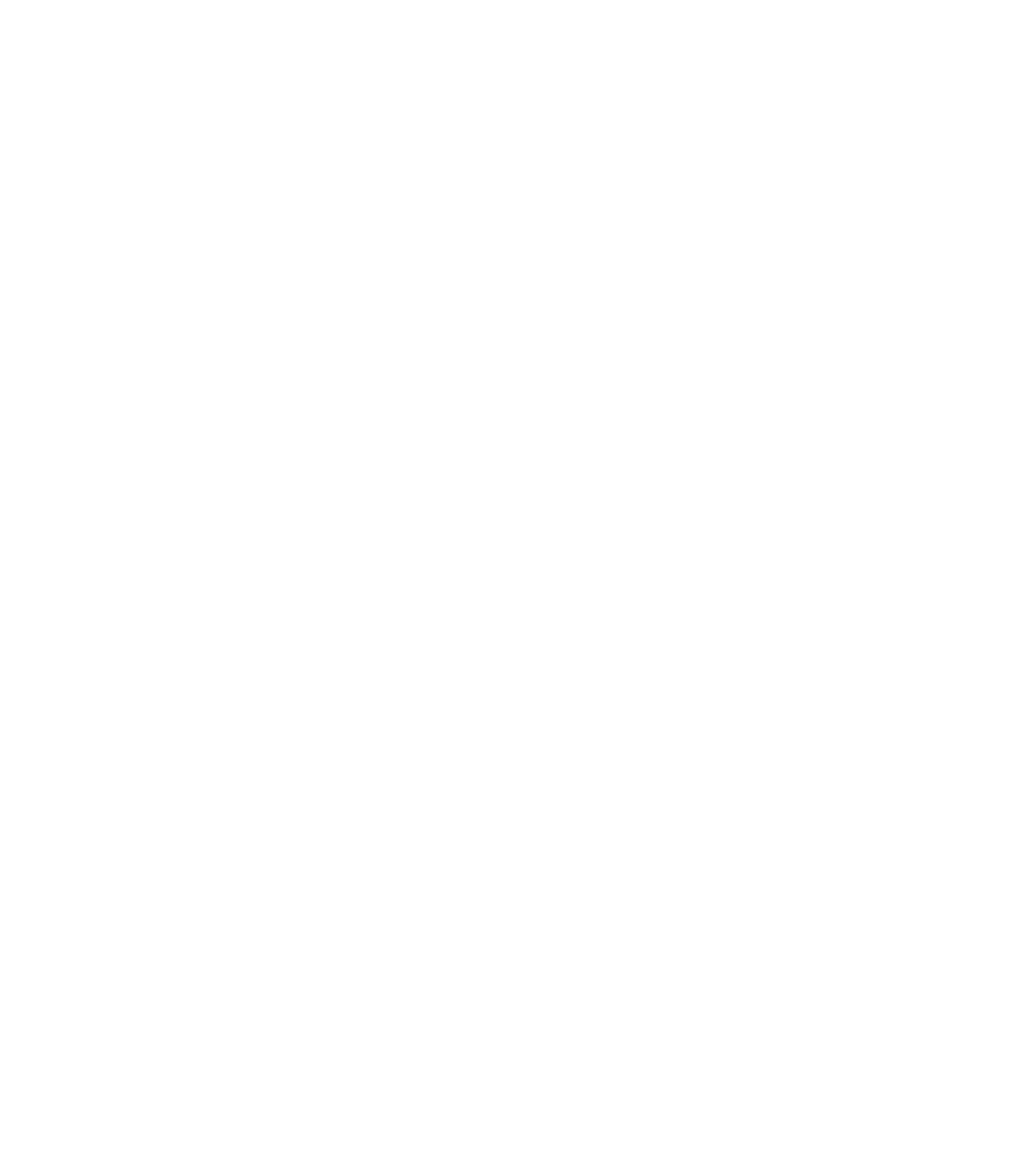
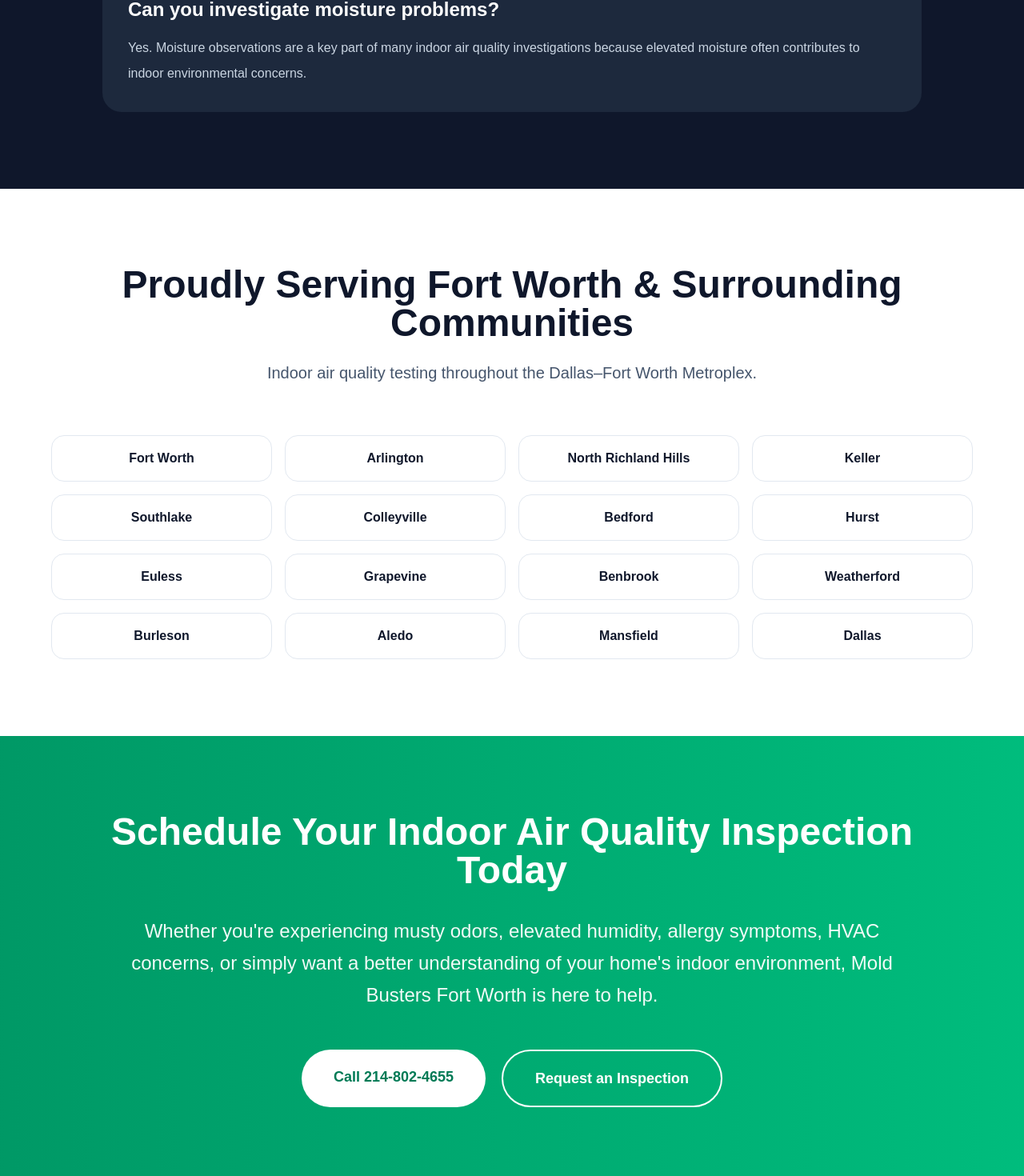
Before and after one commit to MoldBustersTexas/MoldBustersFortWorth, a Next.js app: page /indoor-air-quality-testing-fort-worth in a window 1280 px wide. Shown: the part 9414-10884 px from the top of the page at 80% size. Before the commit the page ends 8042 px from the top, so only its background shows below. Built offline with nearby package versions, Linux system fonts and the light colour scheme; no server answers.

Commit message:
Improve SEO metadata, titles, and headings

```diff
--- a/app/indoor-air-quality-testing-fort-worth/page.tsx
+++ b/app/indoor-air-quality-testing-fort-worth/page.tsx
@@ -552,6 +552,175 @@
     </div>
   </div>
 </section>
+{/* FAQ */}
+
+<section className="bg-slate-900 text-white py-24 px-6">
+  <div className="max-w-5xl mx-auto">
+
+    <div className="text-center mb-16">
+
+      <p className="uppercase tracking-widest text-emerald-400 font-semibold mb-3">
+        Frequently Asked Questions
+      </p>
+
+      <h2 className="text-5xl font-bold mb-6">
+        Indoor Air Quality Questions
+      </h2>
+
+      <p className="text-xl text-slate-300">
+        Answers to common questions homeowners ask before scheduling an
+        indoor air quality inspection.
+      </p>
+
+    </div>
+
+    <div className="space-y-8">
+
+      {[
+        [
+          "What is indoor air quality testing?",
+          "Indoor air quality testing evaluates environmental conditions inside a home or business. Depending on the inspection, this may include real-time air quality screening, moisture observations, HVAC evaluation, airborne particle trends, and laboratory sampling when appropriate."
+        ],
+
+        [
+          "Can poor indoor air quality make a home smell musty?",
+          "Yes. Persistent musty odors are commonly associated with moisture, microbial growth, HVAC issues, poor ventilation, or damp building materials."
+        ],
+
+        [
+          "Does InstaScope replace laboratory testing?",
+          "No. InstaScope provides real-time screening that helps identify abnormal airborne conditions. Laboratory analysis is still appropriate when confirmation of specific organisms is needed."
+        ],
+
+        [
+          "How long does an inspection take?",
+          "Inspection time varies depending on the size of the property and the concerns being investigated."
+        ],
+
+        [
+          "Do you inspect HVAC systems?",
+          "Yes. HVAC systems are an important part of indoor air quality. We evaluate airflow, drainage, humidity, air leakage, and conditions that may affect indoor air quality."
+        ],
+
+        [
+          "Can you investigate moisture problems?",
+          "Yes. Moisture observations are a key part of many indoor air quality investigations because elevated moisture often contributes to indoor environmental concerns."
+        ],
+
+      ].map(([question,answer])=>(
+        <div
+          key={question}
+          className="rounded-3xl bg-slate-800 p-8"
+        >
+
+          <h3 className="text-2xl font-bold mb-4">
+            {question}
+          </h3>
+
+          <p className="text-slate-300 leading-8">
+            {answer}
+          </p>
+
+        </div>
+      ))}
+
+    </div>
+
+  </div>
+</section>
+
+{/* SERVICE AREAS */}
+
+<section className="py-24 px-6 bg-white">
+
+  <div className="max-w-6xl mx-auto">
+
+    <div className="text-center mb-16">
+
+      <h2 className="text-5xl font-bold mb-6">
+        Proudly Serving Fort Worth & Surrounding Communities
+      </h2>
+
+      <p className="text-xl text-slate-600">
+        Indoor air quality testing throughout the Dallas–Fort Worth Metroplex.
+      </p>
+
+    </div>
+
+    <div className="grid grid-cols-2 md:grid-cols-4 gap-4">
+
+      {[
+        "Fort Worth",
+        "Arlington",
+        "North Richland Hills",
+        "Keller",
+        "Southlake",
+        "Colleyville",
+        "Bedford",
+        "Hurst",
+        "Euless",
+        "Grapevine",
+        "Benbrook",
+        "Weatherford",
+        "Burleson",
+        "Aledo",
+        "Mansfield",
+        "Dallas",
+      ].map((city)=>(
+        <div
+          key={city}
+          className="rounded-2xl border border-slate-200 py-4 text-center font-semibold"
+        >
+          {city}
+        </div>
+      ))}
+
+    </div>
+
+  </div>
+
+</section>
+
+{/* FINAL CTA */}
+
+<section className="bg-gradient-to-r from-emerald-600 to-emerald-500 py-24 px-6">
+
+  <div className="max-w-5xl mx-auto text-center text-white">
+
+    <h2 className="text-5xl font-bold mb-8">
+      Schedule Your Indoor Air Quality Inspection Today
+    </h2>
+
+    <p className="text-2xl leading-10 mb-12 opacity-95">
+
+      Whether you're experiencing musty odors, elevated humidity,
+      allergy symptoms, HVAC concerns, or simply want a better
+      understanding of your home's indoor environment,
+      Mold Busters Fort Worth is here to help.
+
+    </p>
+
+    <div className="flex flex-wrap justify-center gap-5">
+
+      <a
+        href="tel:2148024655"
+        className="bg-white text-emerald-700 px-10 py-5 rounded-full font-bold text-lg hover:bg-slate-100 transition"
+      >
+        Call 214-802-4655
+      </a>
+
+      <Link
+        href="/contact"
+        className="border-2 border-white px-10 py-5 rounded-full font-bold text-lg hover:bg-white hover:text-emerald-700 transition"
+      >
+        Request an Inspection
+      </Link>
+
+    </div>
+
+  </div>
+
+</section>
     </main>
   );
 }
```
